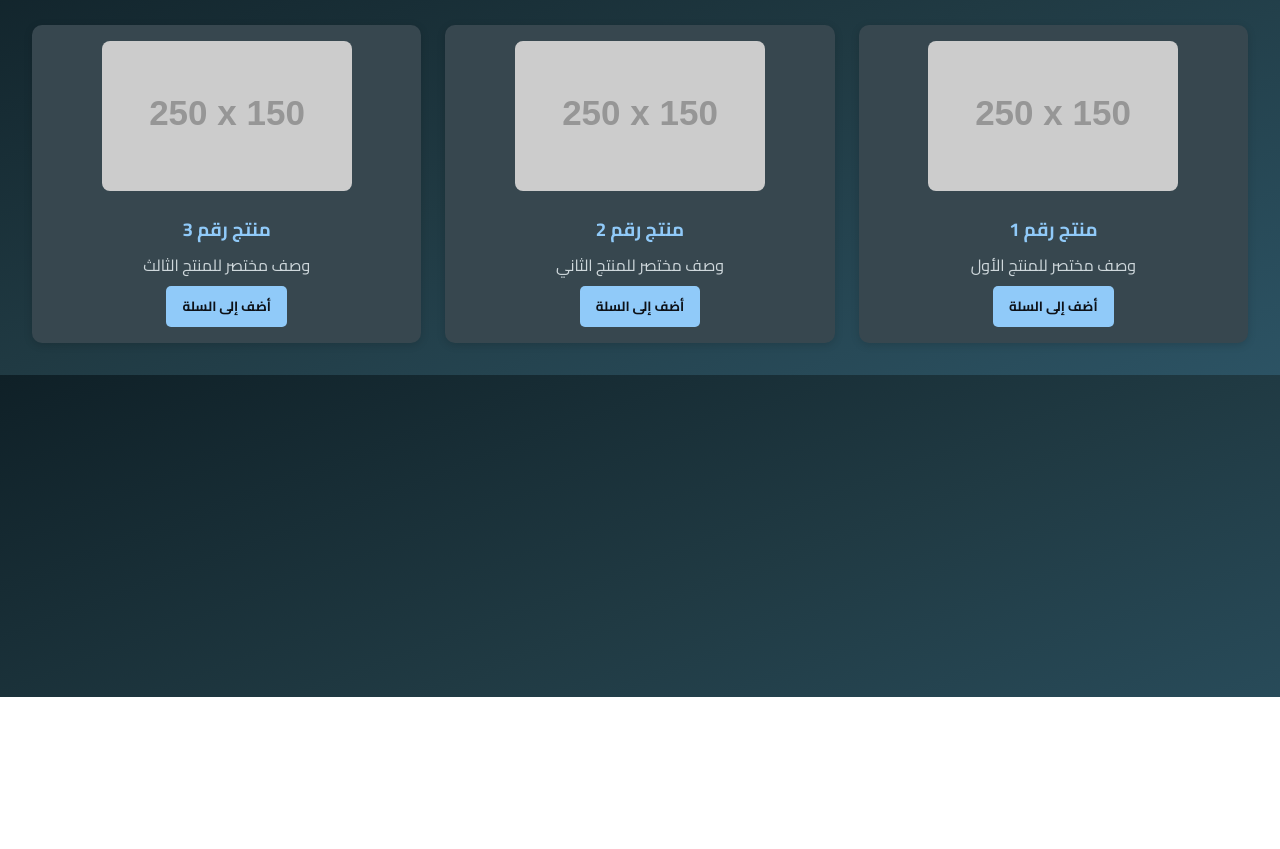
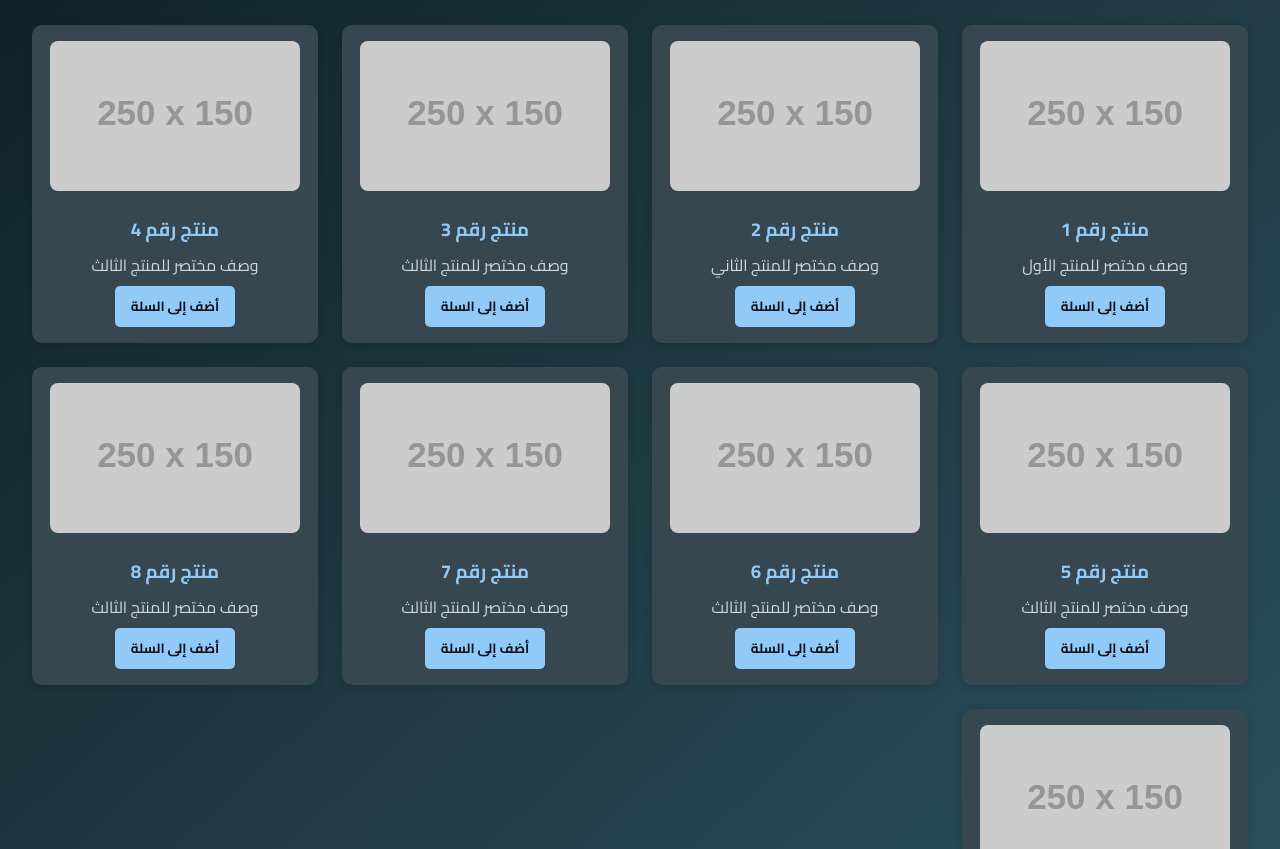
Before and after one commit to vvjxl/portfolio, a plain HTML site: page store.html in a window 1280 px wide. Shown: the part 103-952 px from the top of the page. Before the commit the page ends 800 px from the top, so only its background shows below. Drawn offline with Linux system fonts and the light colour scheme; placeholder pictures from the web are drawn by us.

Commit message:
Update store.html

```diff
--- a/store.html
+++ b/store.html
@@ -108,6 +108,42 @@
       <p>وصف مختصر للمنتج الثالث</p>
       <button>أضف إلى السلة</button>
     </div>
+    <div class="product">
+      <img src="https://via.placeholder.com/250x150" alt="منتج 4">
+      <h3>منتج رقم 4</h3>
+      <p>وصف مختصر للمنتج الثالث</p>
+      <button>أضف إلى السلة</button>
+    </div>
+    <div class="product">
+      <img src="https://via.placeholder.com/250x150" alt="منتج 5">
+      <h3>منتج رقم 5</h3>
+      <p>وصف مختصر للمنتج الثالث</p>
+      <button>أضف إلى السلة</button>
+    </div>
+    <div class="product">
+      <img src="https://via.placeholder.com/250x150" alt="منتج 6">
+      <h3>منتج رقم 6</h3>
+      <p>وصف مختصر للمنتج الثالث</p>
+      <button>أضف إلى السلة</button>
+    </div>
+    <div class="product">
+      <img src="https://via.placeholder.com/250x150" alt="منتج 7">
+      <h3>منتج رقم 7</h3>
+      <p>وصف مختصر للمنتج الثالث</p>
+      <button>أضف إلى السلة</button>
+    </div>
+    <div class="product">
+      <img src="https://via.placeholder.com/250x150" alt="منتج 8">
+      <h3>منتج رقم 8</h3>
+      <p>وصف مختصر للمنتج الثالث</p>
+      <button>أضف إلى السلة</button>
+    </div>
+    <div class="product">
+      <img src="https://via.placeholder.com/250x150" alt="منتج 9">
+      <h3>منتج رقم 9</h3>
+      <p>وصف مختصر للمنتج الثالث</p>
+      <button>أضف إلى السلة</button>
+    </div>
     <!-- يمكنك إضافة المزيد من المنتجات هنا -->
   </section>
 </body>
```
